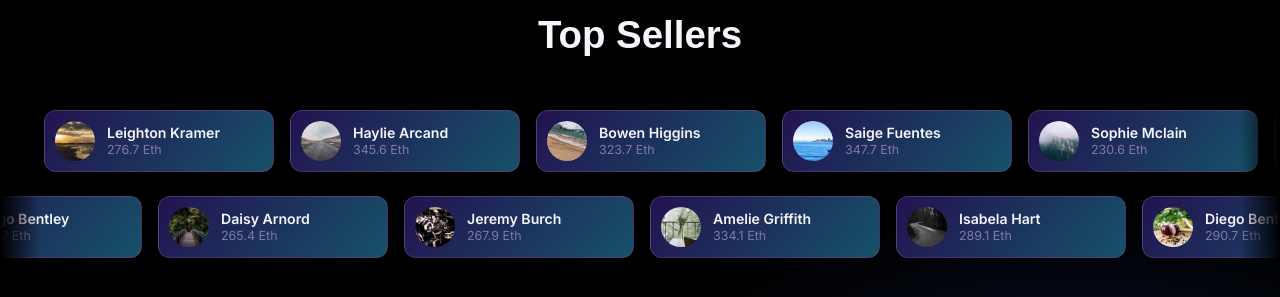
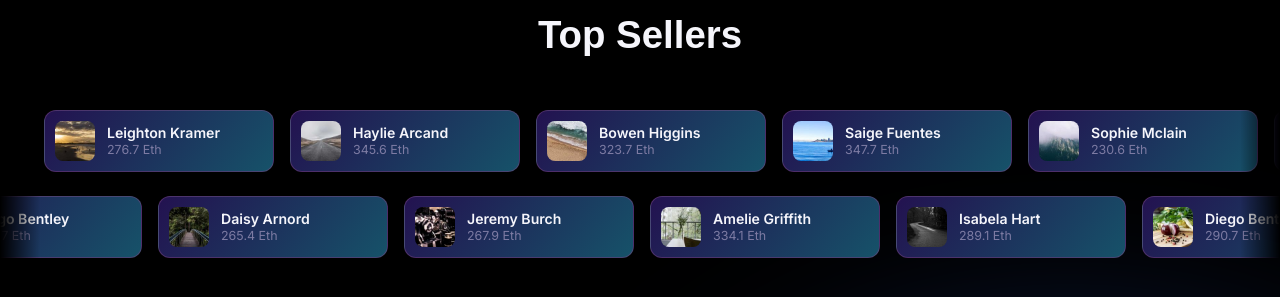
Before and after one commit to LIKESTEM/UI-Challenge-One, a React (Vite) app: page / in a window 1280 px wide. Shown: the part 1700-1997 px from the top of the page. Built offline with nearby package versions, Linux system fonts and the light colour scheme.

Commit message:
reduced the border radius to have small rounded corners

```diff
--- a/src/components/TopSellers/TopSellers.module.css
+++ b/src/components/TopSellers/TopSellers.module.css
@@ -35,7 +35,7 @@
 .avatar {
   width: 40px;
   height: 40px;
-  border-radius: 50%;
+  border-radius: 20%;
   flex-shrink: 0;
   object-fit: cover;
 }
```
